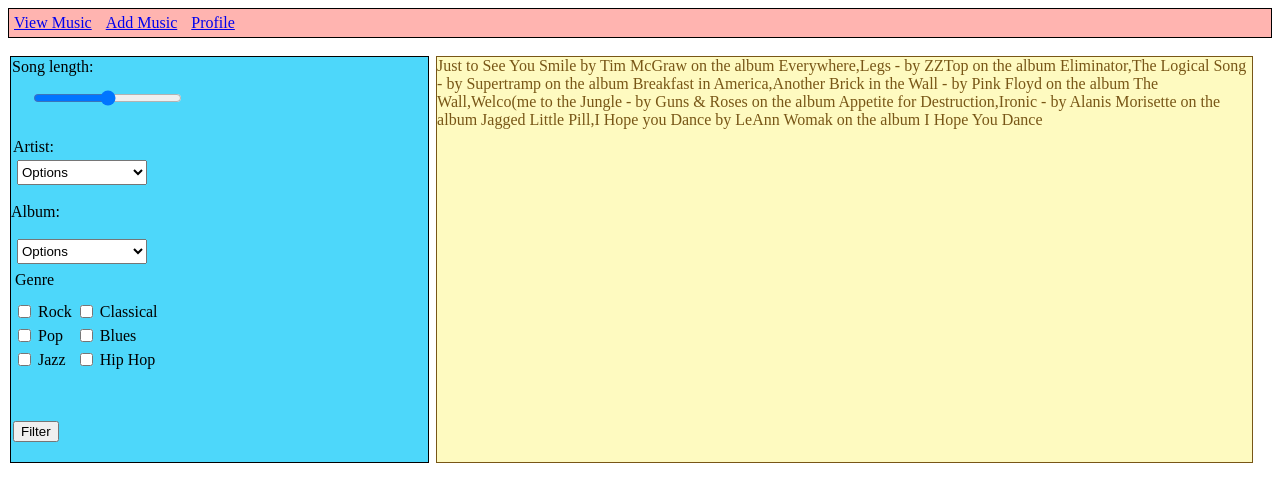
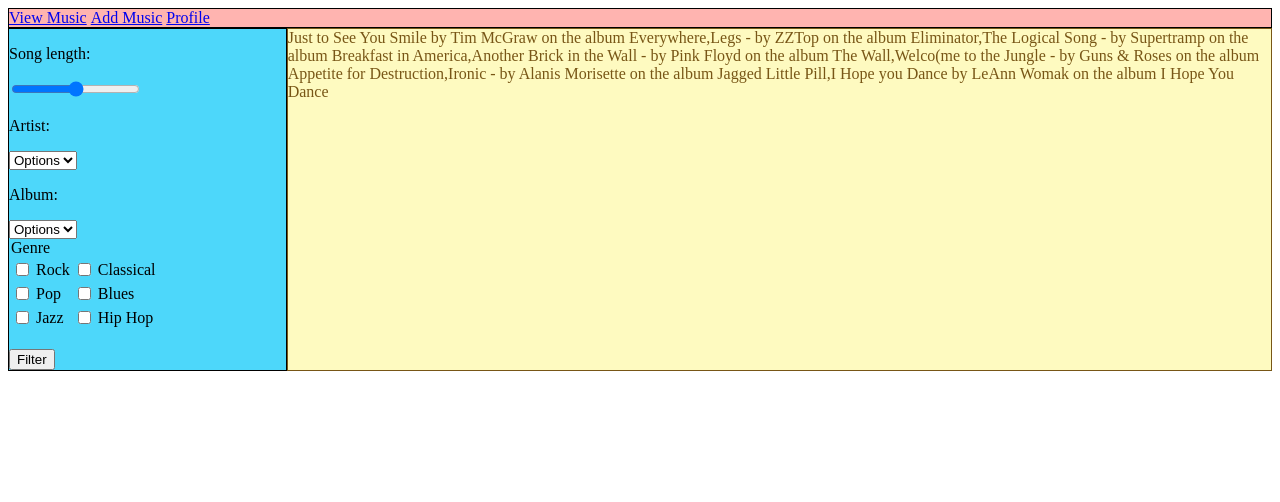
Before and after one commit to lynnsamuelson/music-history, a plain HTML site: page music-history/index.html in a window 1280 px wide. Drawn offline with Linux system fonts and the light colour scheme.

Commit message:
changes to index.html and style.css to get flex-box working

```diff
--- a/music-history/index.html
+++ b/music-history/index.html
@@ -7,8 +7,8 @@
   <link rel="stylesheet" type="text/css" href="style.css"
 </head>
 <body>
-  <div class="big-border">
-    <nav class="nav">
+  <div class="flex-container">
+    <nav class="nav flex-item">
       <ul class="navlist">
         <li><a href="#">View Music</a></li>
         <li><a class="border-lines" href="#">Add Music<a></li>
@@ -16,9 +16,7 @@
         <br>
       </ul>
     </nav>
-    <br>
-      <div class="flexbox">
-        <div class="left-box">
+    <div class="left-box flex-item">
       <p class="songlengthtext">Song length:</p>
       <label class="songlength" for"songlength"></label>
       <input class="songlength" type="range" name="songlength">
@@ -58,8 +56,7 @@
       <br>
       <input class="filter" type="submit" value="Filter"></input>
     </div>
-        <br>
-        <div id="song-list" class="right-box">
+    <div id="song-list" class="right-box flex-item">
       <h2>Song Name</h2>
       <table>
         <tr>
@@ -94,7 +91,6 @@
       </table>
     </div>
   </div>
-  </div>
   <script type="text/javascript" src="main.js">
   </script>
 </body>
--- a/music-history/style.css
+++ b/music-history/style.css
@@ -1,15 +1,17 @@
+
 .navlist {
   list-style-type: none;
-  /*float: none;*/
-  /*list-style-position: outside;*/
-  /*display: inline block;*/
+  float: none;
+  list-style-position: outside;
+  display: inline block;
   margin: 0;
   padding: 0;
 }
 
 .navlist > li {
   display: inline-block;
-  padding: 5px;
+  padding: 0;
+  margin: 0;
 }
 
 .nav {
@@ -17,77 +19,40 @@
   background-color: #FFB4B0;
   float: none;
   margin: 0;
-  padding 0;
+  padding: 0;
   cursor: pointer;
   border: solid 1px;
 }
 
-.flexbox {
+.flex-container {
+  padding: 0;
+  margin: 0;
   display: flex;
+  flex-flow: row wrap;
 }
+
+
+.flex-container > nav {
+  flex: 1 100%;
+}
+
+.flex-item {
+  width: 100px;
+}
+
 .left-box {
   background-color: #4DD7FA;
   border: solid 1px;
-  float: left;
-  width: 33%;
-  margin: 0 5px 0 2px;
+  padding: 0;
+  margin: 0;
+  flex-grow: 1;
 }
 
 .right-box {
   background-color: #FEFAC0 ;
   color:  #785616;
   border: solid 1px;
-  float: right;
-  width: 64.5%;
-  margin: 0 5px 0 2px;
+  padding: 0;
+  margin: 0;
+  flex-grow: 5;
 }
-
-.big-border {
-  font: Arial;
-}
-/*.big-border {
-  height: 450px;
-  width: 800px;*/
-  /*border: 5px dotted*/
-
-}
-.border-lines {
-  padding: 5px;
-  border-left: 1px solid black;
-  border-right: 1px solid black;
-  border-height: .75em;
-}
-
-.songlengthtext {
-  margin: 1px 0px 3px 1px;
-  padding: 0px;
-}
-.songlength {
-  margin: 1px 0px 20px 1px;
-  padding: 10px;
-}
-
-.artist {
-  margin: 2px 2px 2px 2px;
-  width: 130px;
-  height: 25px;
-}
-
-.artisttext {
-  margin: 2px 2px 2px 2px;
-}
-
-.album {
-  width: 130px;
-  height: 25px;
-  margin: 2px 2px 2px 2px;
-}
-
-
-.genre {
- margin: 5px 2px 10px 2px;
-}
-
-.filter {
-  margin: 30px 2px 20px 2px;
-}
```
Lines whose indentation alone changed are shown as unchanged.
